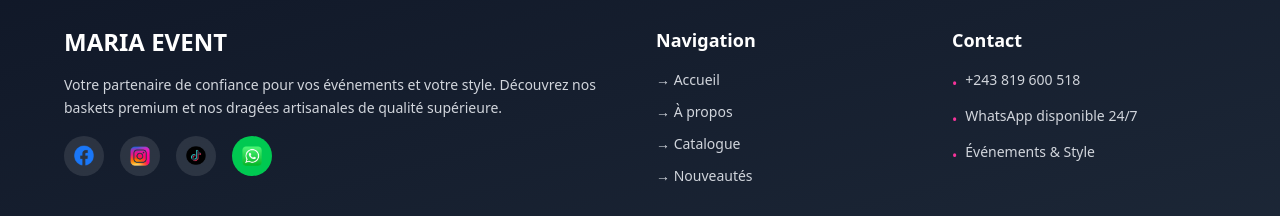
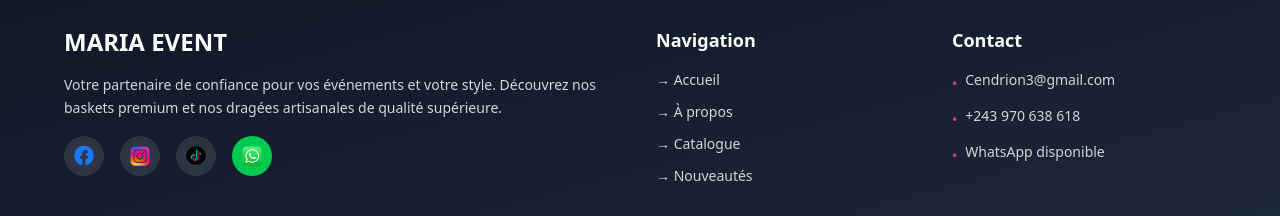
Before and after one commit to Rokabasi/maria_event, a Next.js app: page /cart in a window 1280 px wide. Shown: the part 481-697 px from the top of the page. Built offline with nearby package versions, Linux system fonts and the light colour scheme.

Commit message:
fix: links

```diff
--- a/src/app/components/Footer/Footer.tsx
+++ b/src/app/components/Footer/Footer.tsx
@@ -21,7 +21,9 @@ export default function Footer() {
                         </p>
                         <div className="flex gap-4">
                             <a
-                                href="#"
+                                href="https://web.facebook.com/mariaevent30"
+                                target="_blank"
+                                rel="noopener noreferrer"
                                 className="w-10 h-10 bg-white/10 rounded-full flex items-center justify-center hover:bg-white/20 transition-all duration-200 transform hover:scale-110"
                             >
                                 <Image
@@ -32,7 +34,9 @@ export default function Footer() {
                                 />
                             </a>
                             <a
-                                href="#"
+                                href="https://www.instagram.com/maria_event_shopping"
+                                target="_blank"
+                                rel="noopener noreferrer"
                                 className="w-10 h-10 bg-white/10 rounded-full flex items-center justify-center hover:bg-white/20 transition-all duration-200 transform hover:scale-110"
                             >
                                 <Image
@@ -43,7 +47,9 @@ export default function Footer() {
                                 />
                             </a>
                             <a
-                                href="#"
+                                href="https://www.tiktok.com/@mariaevent30"
+                                target="_blank"
+                                rel="noopener noreferrer"
                                 className="w-10 h-10 bg-white/10 rounded-full flex items-center justify-center hover:bg-white/20 transition-all duration-200 transform hover:scale-110"
                             >
                                 <Image
@@ -54,7 +60,7 @@ export default function Footer() {
                                 />
                             </a>
                             <a
-                                href="https://wa.me/243819600518"
+                                href="https://wa.me/243970638618"
                                 target="_blank"
                                 rel="noopener noreferrer"
                                 className="w-10 h-10 bg-green-500 rounded-full flex items-center justify-center hover:bg-green-600 transition-all duration-200 transform hover:scale-110"
@@ -115,21 +121,31 @@ export default function Footer() {
                             <li className="flex items-start gap-2">
                                 <span className="text-pink-500 mt-1">•</span>
                                 <a
-                                    href="https://wa.me/243819600518"
+                                    href="mailto:Cendrion3@gmail.com"
+                                    className="hover:text-white transition-colors"
+                                >
+                                    Cendrion3@gmail.com
+                                </a>
+                            </li>
+                            <li className="flex items-start gap-2">
+                                <span className="text-pink-500 mt-1">•</span>
+                                <a
+                                    href="tel:+243970638618"
+                                    className="hover:text-white transition-colors"
+                                >
+                                    +243 970 638 618
+                                </a>
+                            </li>
+                            <li className="flex items-start gap-2">
+                                <span className="text-pink-500 mt-1">•</span>
+                                <a
+                                    href="https://wa.me/243970638618"
                                     target="_blank"
                                     rel="noopener noreferrer"
                                     className="hover:text-white transition-colors"
                                 >
-                                    +243 819 600 518
+                                    WhatsApp disponible
                                 </a>
-                            </li>
-                            <li className="flex items-start gap-2">
-                                <span className="text-pink-500 mt-1">•</span>
-                                <span>WhatsApp disponible 24/7</span>
-                            </li>
-                            <li className="flex items-start gap-2">
-                                <span className="text-pink-500 mt-1">•</span>
-                                <span>Événements & Style</span>
                             </li>
                         </ul>
                     </div>
@@ -152,7 +168,7 @@ export default function Footer() {
                         </button>
                         <span className="text-gray-600">•</span>
                         <a
-                            href="https://wa.me/243819600518"
+                            href="https://wa.me/243970638618"
                             target="_blank"
                             rel="noopener noreferrer"
                             className="hover:text-white transition-colors"
--- a/src/app/components/Navbar/Navbar.tsx
+++ b/src/app/components/Navbar/Navbar.tsx
@@ -121,7 +121,9 @@ export default function Navbar() {
                 <h2 className="text-lg font-semibold mb-4">Nos Réseaux</h2>
                 <div className="flex space-x-6">
                   <a
-                    href="#"
+                    href="https://web.facebook.com/mariaevent30"
+                    target="_blank"
+                    rel="noopener noreferrer"
                     className="hover:scale-110 transition-transform"
                   >
                     <Image
@@ -133,7 +135,9 @@ export default function Navbar() {
                     />
                   </a>
                   <a
-                    href="#"
+                    href="https://www.instagram.com/maria_event_shopping"
+                    target="_blank"
+                    rel="noopener noreferrer"
                     className="hover:scale-110 transition-transform"
                   >
                     <Image
@@ -145,7 +149,9 @@ export default function Navbar() {
                     />
                   </a>
                   <a
-                    href="#"
+                    href="https://www.tiktok.com/@mariaevent30"
+                    target="_blank"
+                    rel="noopener noreferrer"
                     className="hover:scale-110 transition-transform"
                   >
                     <Image
@@ -157,7 +163,9 @@ export default function Navbar() {
                     />
                   </a>
                   <a
-                    href="#"
+                    href="https://wa.me/243970638618"
+                    target="_blank"
+                    rel="noopener noreferrer"
                     className="hover:scale-110 transition-transform"
                   >
                     <Image
```
